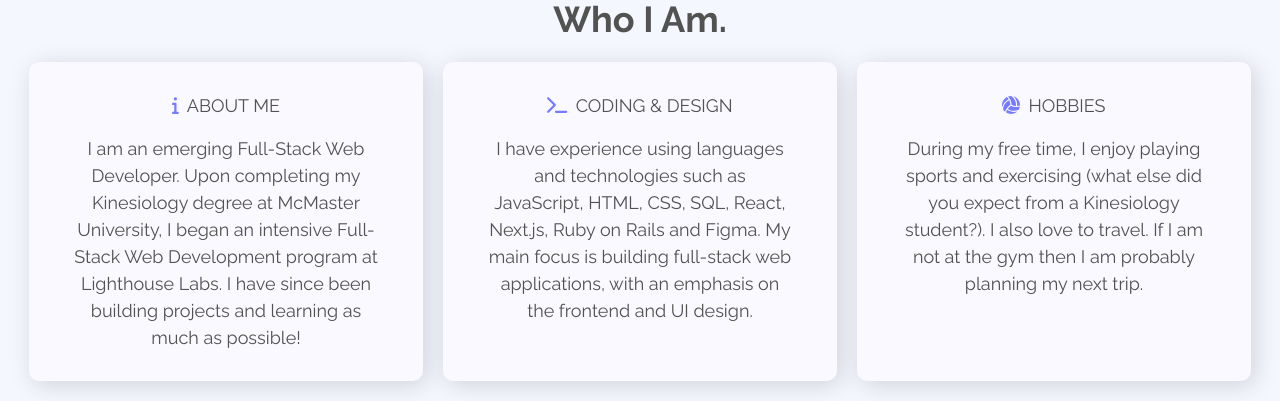
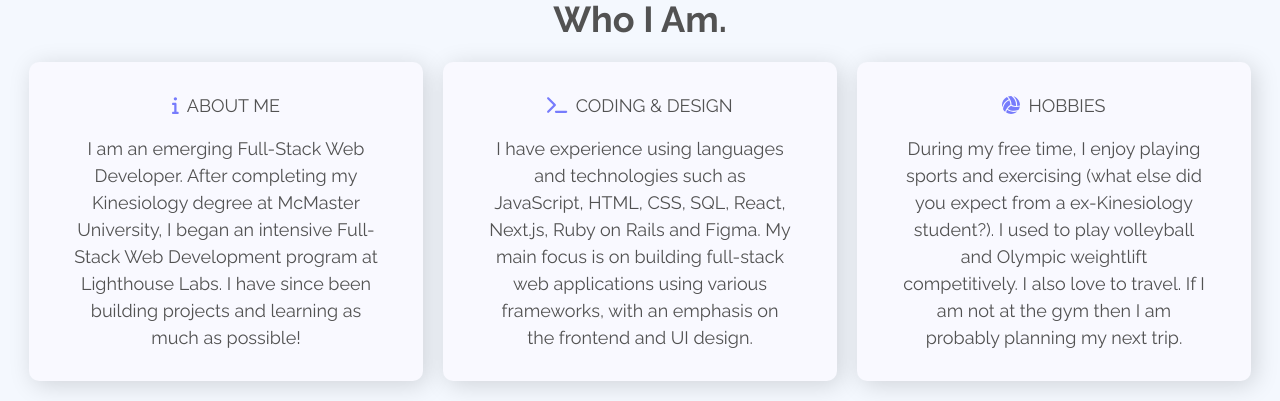
Before and after one commit to vorotyna/portfolio, a Next.js app: page / in a window 1280 px wide. Shown: the part 860-1261 px from the top of the page. Built offline with nearby package versions, Linux system fonts and the light colour scheme.

Commit message:
Update text in IntroBoxes

```diff
--- a/app/components/About/About.tsx
+++ b/app/components/About/About.tsx
@@ -23,7 +23,7 @@ const About: React.FC = (props: Props) => {
               About me
             </>
           }
-          description=" I am an emerging Full-Stack Web Developer. Upon completing my
+          description=" I am an emerging Full-Stack Web Developer. After completing my
             Kinesiology degree at McMaster University, I began an intensive
             Full-Stack Web Development program at Lighthouse Labs. I have since
             been building projects and learning as much as possible!"
@@ -38,7 +38,8 @@ const About: React.FC = (props: Props) => {
               Coding & Design
             </>
           }
-          description="I have experience using languages and technologies such as JavaScript, HTML, CSS, SQL, React, Next.js, Ruby on Rails and Figma. My main focus is building full-stack web applications, with an emphasis on the frontend and UI design."
+          description="I have experience using languages and technologies such as JavaScript, HTML, CSS, SQL, React, Next.js, Ruby on Rails and Figma.
+          My main focus is on building full-stack web applications using various frameworks, with an emphasis on the frontend and UI design."
         />
         <IntroBoxes
           header={
@@ -51,9 +52,9 @@ const About: React.FC = (props: Props) => {
             </>
           }
           description="During my free time, I enjoy playing sports and exercising (what
-            else did you expect from a Kinesiology student?). I also love to
+            else did you expect from a ex-Kinesiology student?). I used to play volleyball and Olympic weightlift competitively. I also love to
             travel. If I am not at the gym then I am probably planning my next
-            trip."
+            trip. "
         />
       </section>
       <Title header="Skills" description="What I Know." />
```
